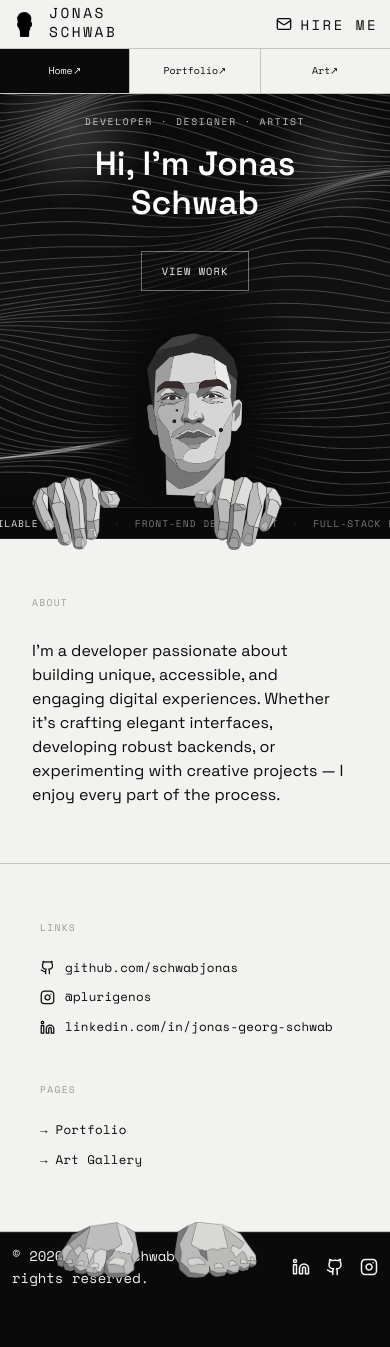
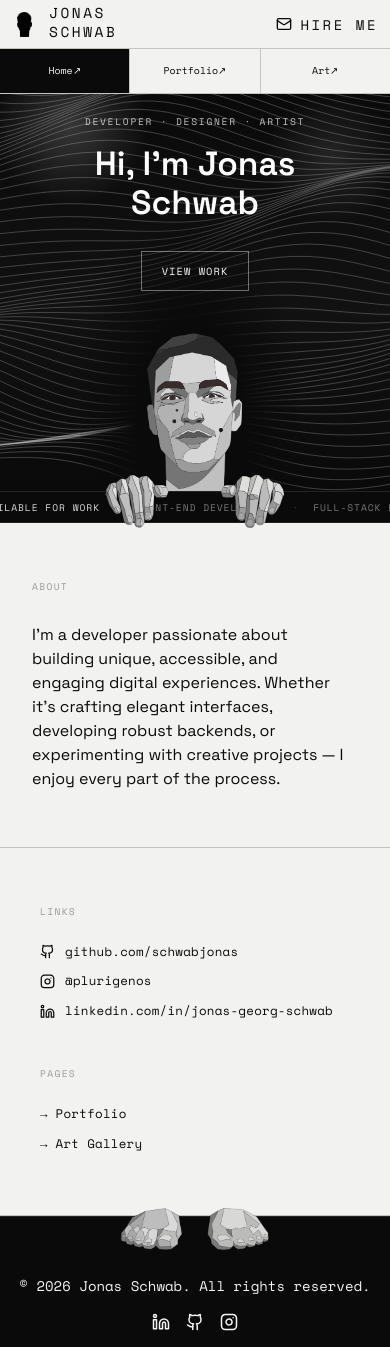
Before and after one commit to schwabjonas/published-PW, an Angular app: page / in a window 390 px wide. Before the commit the page ends 1301 px from the top, so only its background shows below. Built offline with nearby package versions, Linux system fonts and the light colour scheme.

Commit message:
Center and scale the hands and feet on phone, tighten hero and footer spacing

```diff
--- a/src/styles.css
+++ b/src/styles.css
@@ -627,10 +627,10 @@ a.btn {
 
 .group39-img {
   position: absolute;
-  width: 200px;
+  width: var(--feet-w);
   height: auto;
-  top: -10px;
-  left: 57px;
+  top: var(--feet-top);
+  left: var(--feet-left);
   pointer-events: none;
   user-select: none;
 }
@@ -644,10 +644,10 @@ a.btn {
 
 .group40-img {
   position: absolute;
-  width: 250px;
+  width: var(--hands-w);
   height: auto;
-  top: -30px;
-  left: 32px;
+  top: var(--hands-top);
+  left: var(--hands-left);
   pointer-events: none;
   user-select: none;
 }
@@ -2824,12 +2824,25 @@ app-chat + footer {
   --head-oval-w: 300px;
   --head-oval-h: 600px;
 
+  /* Decorative limbs that hang out of zero-height dividers: Group 40 ("hands")
+     between the hero and the ticker, Group 39 ("feet") above the footer. */
+  --hands-w: 250px;
+  --hands-top: -30px;
+  --hands-left: 32px;
+  --feet-w: 200px;
+  --feet-top: -10px;
+  --feet-left: 57px;
+
   --hero-pad: 32px;
+  /* Split out so the gap between the head and the ticker can be tightened
+     independently of the hero's other sides. */
+  --hero-pad-bottom: 32px;
   --hero-gap: 2rem;
 }
 
 .hero {
   padding: var(--hero-pad) !important;
+  padding-bottom: var(--hero-pad-bottom) !important;
 }
 
 /* ── Large screens ─────────────────────────────────────────────────────────
@@ -2845,7 +2858,15 @@ app-chat + footer {
     --head-oval-w: 400px;
     --head-oval-h: 800px;
 
+    --hands-w: 330px;
+    --hands-top: -40px;
+    --hands-left: 56px;
+    --feet-w: 265px;
+    --feet-top: -13px;
+    --feet-left: 76px;
+
     --hero-pad: 56px;
+    --hero-pad-bottom: 56px;
     --hero-gap: 3.5rem;
   }
 
@@ -2869,7 +2890,15 @@ app-chat + footer {
     --head-oval-w: 260px;
     --head-oval-h: 520px;
 
+    --hands-w: 205px;
+    --hands-top: -24px;
+    --hands-left: 26px;
+    --feet-w: 165px;
+    --feet-top: -8px;
+    --feet-left: 46px;
+
     --hero-pad: 26px;
+    --hero-pad-bottom: 20px;
     --hero-gap: 1.5rem;
   }
 
@@ -2917,8 +2946,39 @@ app-chat + footer {
     --head-oval-w: 220px;
     --head-oval-h: 440px;
 
+    /* 250px of hands on a 375px screen filled two-thirds of the width. These
+       are sized as a share of the viewport so they stay proportionate from a
+       320px SE up to a 767px tablet-portrait, and capped so they never grow
+       past the widths that read well. */
+    --hands-w: min(46vw, 190px);
+    --hands-top: -16px;
+    --feet-w: min(38vw, 155px);
+    --feet-top: -8px;
+
     --hero-pad: 20px;
+    /* Was 20px: the head sat too far above the ticker once stacked. The head
+       art deliberately overhangs its box by ~9px, so this stays small. */
+    --hero-pad-bottom: 4px;
     --hero-gap: 1.25rem;
+  }
+
+  /* Centered rather than pinned to a fixed left offset, which put both graphics
+     off to one side on a narrow screen. */
+  .group40-img,
+  .group39-img {
+    left: 50%;
+    transform: translateX(-50%);
+  }
+
+  /* The feet hang below their zero-height divider and were landing on top of
+     the footer text. Group 39 is 900x251, so at --feet-w it renders about 28%
+     of that width in height; this clears the overhang plus breathing room.
+     footer .container sets 11.5px with !important, hence the same here. */
+  footer .container {
+    padding-top: calc(min(38vw, 155px) * 0.28 + 16px) !important;
+    padding-bottom: 16px !important;
+    flex-direction: column !important;
+    gap: 10px;
   }
 
   /* Header becomes two rows: brand + Hire me, then the tabs. */
```
